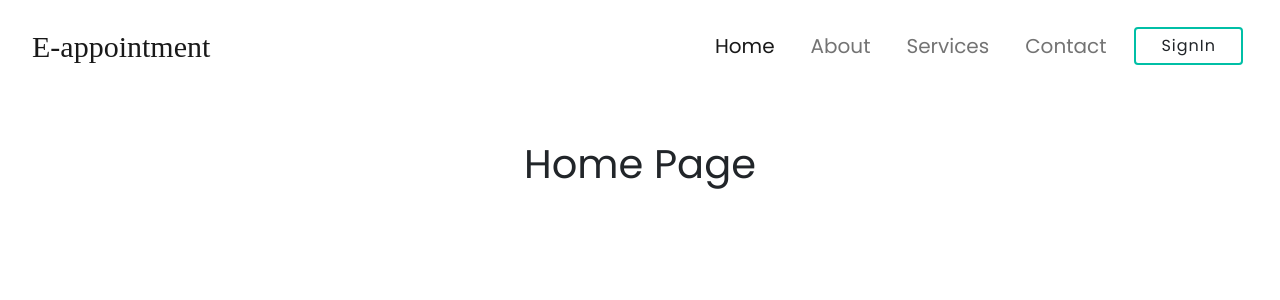
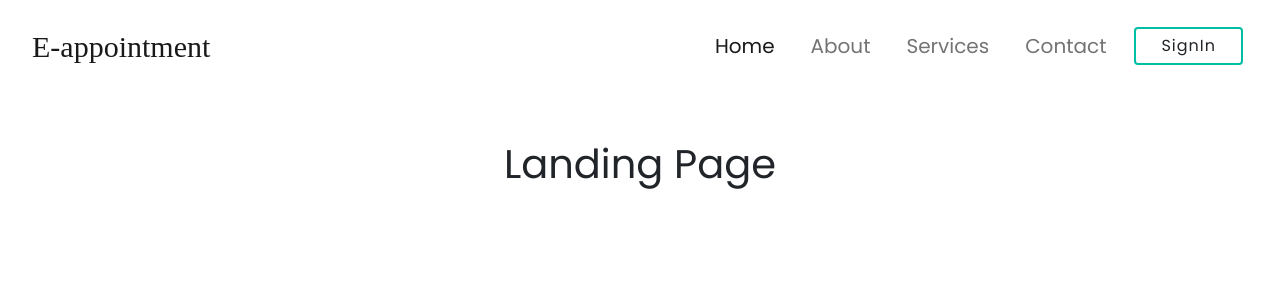
Before and after one commit to DebarshiMondal-06/E-Appointment, a React (Create React App) app in the folder Frontend/: page / in a window 1280 px wide. Shown: the top 300 px of the page. Built offline with nearby package versions, Linux system fonts and the light colour scheme.

Commit message:
updated_bugs

```diff
--- a/Frontend/src/Auth/SignIn.js
+++ b/Frontend/src/Auth/SignIn.js
@@ -1,6 +1,5 @@
 import React from "react";
 import { Link } from "react-router-dom";
-
 
 const SignIn = () => {
   return (
--- a/Frontend/src/Auth/SignUp.js
+++ b/Frontend/src/Auth/SignUp.js
@@ -1,5 +1,5 @@
 import React from "react";
-import { Link } from "react-router-dom";
+
 
 const SignUp = () => {
   return (
--- a/Frontend/src/Auth/svg1.js
+++ b/Frontend/src/Auth/svg1.js
@@ -1,9 +1,9 @@
 import React from "react";
 import { FaLongArrowAltLeft } from "react-icons/fa";
 
-
 const svg1 = () => {
-  return <>
+  return (
+    <>
       <svg
         className="svg--signin"
         xmlns="http://www.w3.org/2000/svg"
@@ -196,6 +196,7 @@ const svg1 = () => {
         />
       </svg>
     </>
+  );
 };
 
 export default svg1;
--- a/Frontend/src/Components/component.css
+++ b/Frontend/src/Components/component.css
@@ -5,7 +5,7 @@
 }
 .toggler {
   box-shadow: none !important;
-  color: aqua!important;
+  color: aqua !important;
 }
 .toggler:hover {
   background-color: gainsboro;
@@ -29,7 +29,7 @@
   letter-spacing: 1px;
   padding: 5px 25px;
 }
-.nav--items .signin--button:hover{
+.nav--items .signin--button:hover {
   background: #00bfa6;
   color: white;
 }
--- a/Frontend/src/LandingView/Home.js
+++ b/Frontend/src/LandingView/Home.js
@@ -6,7 +6,7 @@ const Home = () => {
   return (
     <div>
       <Navbar />
-      <h1 className="text-center mt-5">Home Page</h1>
+      <h1 className="text-center mt-5">Landing Page</h1>
     </div>
   );
 };
```
Also changed, not shown: Frontend/src/Components/Navbar.js (+5 -3 lines), Frontend/src/Components/NavList.js (indentation only). Lines whose indentation alone changed are shown as unchanged.
